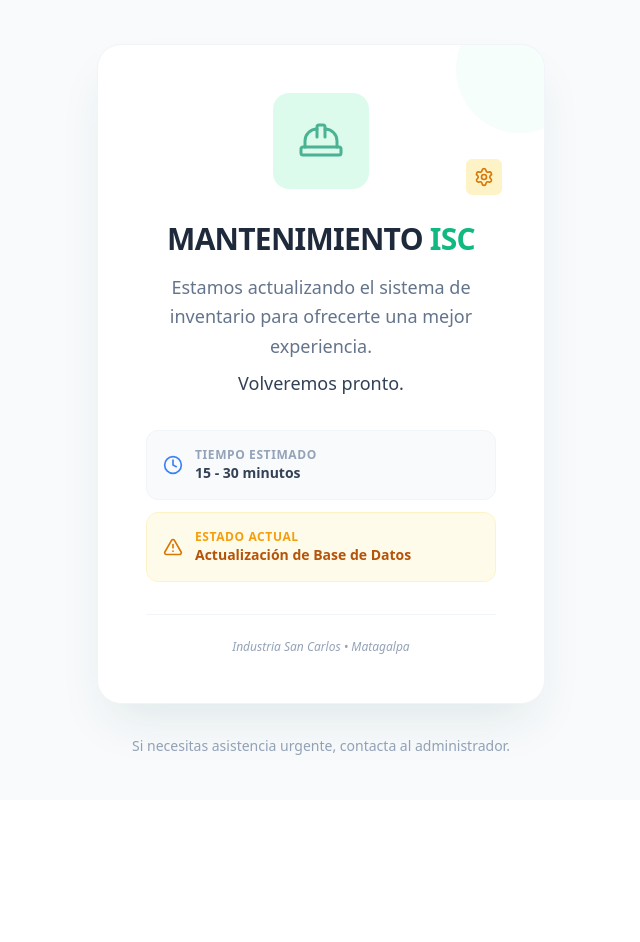
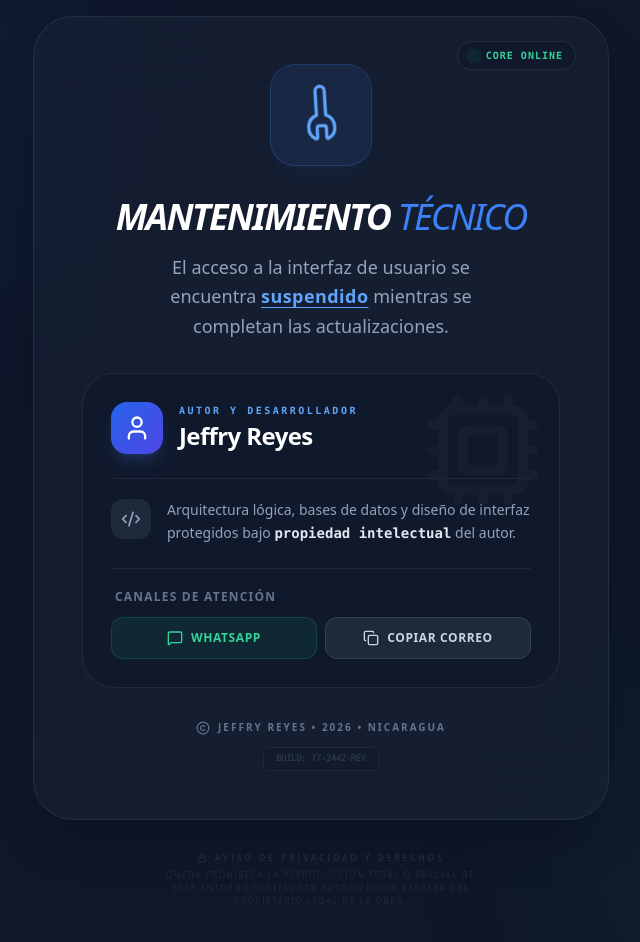
Before and after one commit to SlayerING/vitejs-vite-1bqbr6p2, a React (Vite) app: page / in a window 1280 px wide. Shown: the top 942 px of the page, without its empty margins (319-959 px from the left). Before the commit the page ends 800 px from the top, so only its background shows below. Built offline with nearby package versions, Linux system fonts and the light colour scheme.

Commit message:
Update App.tsx

```diff
--- a/src/App.tsx
+++ b/src/App.tsx
@@ -1,88 +1,166 @@
-import React from 'react';
+import React, { useState } from 'react';
 import {
-  Settings,
+  Code2,
+  User,
   Wrench,
-  Clock,
-  HardHat,
-  AlertTriangle,
-  ChevronRight
+  Lock,
+  Copyright,
+  Mail,
+  MessageSquare,
+  Copy,
+  CheckCircle2,
+  Cpu
 } from 'lucide-react';
 
-const MaintenancePage = () => {
+/**
+ * MaintenancePage - Versión Profesional Simplificada
+ * Desarrollado por Jeffry Reyes
+ */
+const App = () => {
+  const [copied, setCopied] = useState(false);
+
+  // Configuración de contacto
+  const phoneNumber = "50586022169";
+  const email = "jr3332297@gmail.com";
+
+  /**
+   * Método de copiado compatible con iFrames (Fallback de document.execCommand)
+   */
+  const copyToClipboard = () => {
+    try {
+      const textArea = document.createElement("textarea");
+      textArea.value = email;
+      textArea.style.position = "fixed";
+      textArea.style.left = "-9999px";
+      textArea.style.top = "0";
+      document.body.appendChild(textArea);
+      textArea.focus();
+      textArea.select();
+      const successful = document.execCommand('copy');
+      document.body.removeChild(textArea);
+
+      if (successful) {
+        setCopied(true);
+        setTimeout(() => setCopied(false), 2000);
+      }
+    } catch (err) {
+      console.error('Error al copiar al portapapeles:', err);
+    }
+  };
+
   return (
-    <div className="min-h-screen bg-[#f8fafc] flex items-center justify-center p-4 font-sans">
-      <div className="max-w-md w-full">
+    <div className="min-h-screen bg-[#0f172a] flex items-center justify-center p-4 font-sans text-slate-200 overflow-hidden relative">
+
+      {/* Efectos de fondo animados */}
+      <div className="absolute top-[-10%] left-[-10%] w-[40%] h-[40%] bg-blue-600/10 rounded-full blur-[120px] animate-pulse"></div>
+      <div className="absolute bottom-[-10%] right-[-10%] w-[40%] h-[40%] bg-emerald-600/10 rounded-full blur-[120px] animate-pulse" style={{ animationDelay: '2s' }}></div>
+
+      <div className="max-w-xl w-full z-10 flex flex-col gap-8">
         {/* Card Principal */}
-        <div className="bg-white rounded-3xl shadow-2xl shadow-emerald-900/10 border border-slate-100 overflow-hidden text-center p-8 md:p-12 relative">
+        <div className="bg-slate-800/40 rounded-[2.5rem] shadow-2xl border border-slate-700/50 backdrop-blur-2xl overflow-hidden p-8 md:p-12 relative text-center">
 
-          {/* Decoración de fondo */}
-          <div className="absolute -top-10 -right-10 w-32 h-32 bg-emerald-50 rounded-full opacity-50"></div>
+          {/* Badge de Estado */}
+          <div className="absolute top-6 right-8 flex items-center gap-2 bg-slate-900/60 px-3 py-1.5 rounded-full border border-slate-700 border-opacity-50">
+            <div className="w-2 h-2 bg-emerald-500 rounded-full animate-ping"></div>
+            <span className="text-[10px] font-bold text-emerald-400 uppercase tracking-widest font-mono">Core Online</span>
+          </div>
 
-          {/* Icono Principal Animado */}
+          {/* Icono de Mantenimiento */}
           <div className="relative mb-8 flex justify-center">
-            <div className="bg-emerald-100 p-6 rounded-2xl text-emerald-600 animate-pulse">
-              <HardHat size={48} strokeWidth={1.5} />
-            </div>
-            <div className="absolute -bottom-2 -right-2 bg-amber-100 p-2 rounded-lg text-amber-600 border-2 border-white">
-              <Settings size={20} className="animate-spin-slow" />
+            <div className="bg-blue-500/10 p-6 rounded-3xl text-blue-400 ring-1 ring-blue-500/30 shadow-lg shadow-blue-500/5">
+              <Wrench size={52} strokeWidth={1.5} className="animate-[spin_4s_linear_infinite]" />
             </div>
           </div>
 
-          {/* Texto de Estado */}
-          <h1 className="text-3xl font-black text-slate-800 mb-4 tracking-tight">
-            MANTENIMIENTO <span className="text-emerald-500">ISC</span>
+          {/* Título */}
+          <h1 className="text-3xl md:text-4xl font-black text-white mb-4 tracking-tighter uppercase italic">
+            Mantenimiento <span className="text-blue-500 font-normal">Técnico</span>
           </h1>
 
-          <p className="text-slate-500 text-lg mb-8 leading-relaxed">
-            Estamos actualizando el sistema de inventario para ofrecerte una mejor experiencia.
-            <span className="block font-medium mt-2 text-slate-700">Volveremos pronto.</span>
+          <p className="text-slate-400 text-lg mb-8 leading-relaxed max-w-sm mx-auto">
+            El acceso a la interfaz de usuario se encuentra <span className="text-blue-400 font-bold underline underline-offset-4 tracking-wide">suspendido</span> mientras se completan las actualizaciones.
           </p>
 
-          {/* Info de estado */}
-          <div className="flex flex-col gap-3 mb-8">
-            <div className="flex items-center gap-3 p-4 bg-slate-50 rounded-xl border border-slate-100 text-left">
-              <Clock className="text-blue-500" size={20} />
-              <div>
-                <p className="text-xs font-bold text-slate-400 uppercase tracking-wider">Tiempo estimado</p>
-                <p className="text-sm font-semibold text-slate-700">15 - 30 minutos</p>
+          {/* Bloque de Autoría */}
+          <div className="space-y-4 mb-8">
+            <div className="flex flex-col gap-6 p-7 bg-slate-900/60 rounded-[2rem] border border-slate-700/50 text-left relative overflow-hidden group">
+              <div className="absolute top-0 right-0 p-4 opacity-[0.03] group-hover:opacity-[0.07] transition-opacity">
+                <Cpu size={120} />
               </div>
-            </div>
 
-            <div className="flex items-center gap-3 p-4 bg-amber-50 rounded-xl border border-amber-100 text-left">
-              <AlertTriangle className="text-amber-600" size={20} />
-              <div>
-                <p className="text-xs font-bold text-amber-500 uppercase tracking-wider">Estado actual</p>
-                <p className="text-sm font-semibold text-amber-700">Actualización de Base de Datos</p>
+              {/* Header: Autor */}
+              <div className="flex items-center gap-4 relative">
+                <div className="bg-gradient-to-br from-blue-600 to-indigo-600 p-3 rounded-2xl text-white shadow-lg shadow-blue-500/20">
+                  <User size={28} />
+                </div>
+                <div>
+                  <p className="text-[10px] font-black text-blue-400 uppercase tracking-[0.25em] mb-0.5 font-mono">Autor y Desarrollador</p>
+                  <p className="text-2xl font-bold text-white tracking-tight">Jeffry Reyes</p>
+                </div>
+              </div>
+
+              {/* Cuerpo: Propiedad */}
+              <div className="flex items-start gap-4 pt-5 border-t border-slate-800 relative">
+                <div className="bg-slate-800 p-2.5 rounded-xl text-slate-400">
+                  <Code2 size={20} />
+                </div>
+                <p className="text-sm text-slate-400 leading-relaxed">
+                  Arquitectura lógica, bases de datos y diseño de interfaz protegidos bajo <span className="text-slate-200 font-semibold font-mono">propiedad intelectual</span> del autor.
+                </p>
+              </div>
+
+              {/* Botones de Contacto */}
+              <div className="pt-5 border-t border-slate-800 flex flex-col gap-3">
+                <p className="text-xs font-bold text-slate-500 uppercase tracking-widest ml-1">Canales de Atención</p>
+                <div className="flex flex-wrap gap-2">
+                  <button
+                    onClick={() => window.open(`https://wa.me/${phoneNumber}`, '_blank')}
+                    className="flex-1 min-w-[140px] flex items-center justify-center gap-2 bg-emerald-500/10 hover:bg-emerald-500/20 transition-all px-4 py-3 rounded-xl text-xs font-black border border-emerald-500/20 text-emerald-400 uppercase tracking-wider"
+                  >
+                    <MessageSquare size={16} />
+                    WhatsApp
+                  </button>
+                  <button
+                    onClick={copyToClipboard}
+                    className="flex-1 min-w-[140px] flex items-center justify-center gap-2 bg-slate-800 hover:bg-slate-700 transition-all px-4 py-3 rounded-xl text-xs font-black border border-slate-700 text-slate-300 uppercase tracking-wider"
+                  >
+                    {copied ? <CheckCircle2 size={16} className="text-emerald-500" /> : <Copy size={16} />}
+                    {copied ? 'Copiado' : 'Copiar Correo'}
+                  </button>
+                </div>
               </div>
             </div>
           </div>
 
-          {/* Footer del Card */}
-          <div className="pt-6 border-t border-slate-100">
-            <p className="text-xs text-slate-400 font-medium flex items-center justify-center gap-2 italic">
-              Industria San Carlos • Matagalpa
-            </p>
+          {/* Footer Card */}
+          <div className="flex flex-col items-center gap-3">
+            <div className="flex items-center gap-2 text-slate-500">
+              <Copyright size={14} />
+              <p className="text-[10px] font-bold tracking-[0.2em] uppercase">
+                Jeffry Reyes • 2026 • Nicaragua
+              </p>
+            </div>
+            <div className="bg-slate-900/40 px-3 py-1 rounded-md border border-slate-800">
+              <p className="text-[9px] font-mono text-slate-700 uppercase tracking-tighter">Build: 77-2442-REV</p>
+            </div>
           </div>
         </div>
 
-        {/* Mensaje inferior externo */}
-        <p className="mt-8 text-center text-slate-400 text-sm">
-          Si necesitas asistencia urgente, contacta al administrador.
-        </p>
+        {/* Aviso Legal Minimalista (Sutil y al final) */}
+        <div className="flex flex-col items-center gap-1 opacity-30 hover:opacity-60 transition-opacity pb-8">
+          <div className="flex items-center gap-2 text-slate-500">
+            <Lock size={10} />
+            <p className="text-[8px] font-medium uppercase tracking-[0.4em]">
+              Aviso de Privacidad y Derechos
+            </p>
+          </div>
+          <p className="text-center text-slate-600 text-[8px] font-medium uppercase tracking-[0.2em] max-w-xs leading-relaxed">
+            Queda prohibida la reproducción total o parcial de este entorno digital sin autorización expresa del propietario legal de la obra.
+          </p>
+        </div>
       </div>
-
-      {/* Estilos adicionales para la animación de rotación suave */}
-      <style jsx>{`
-        .animate-spin-slow {
-          animation: spin 3s linear infinite;
-        }
-        @keyframes spin {
-          from { transform: rotate(0deg); }
-          to { transform: rotate(360deg); }
-        }
-      `}</style>
     </div>
   );
 };
 
-export default MaintenancePage;
+export default App;
```
